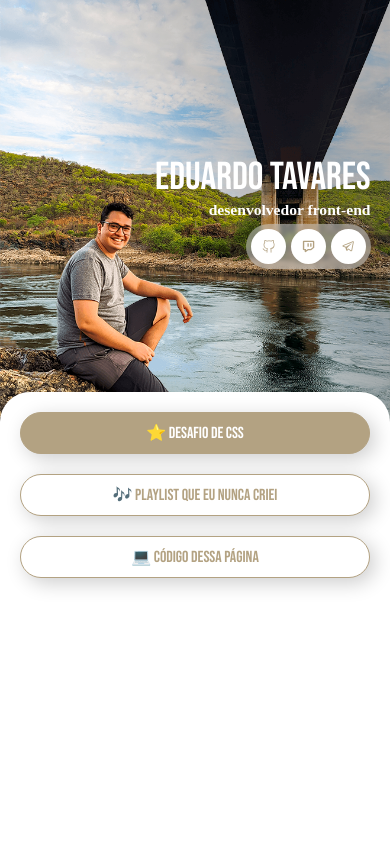
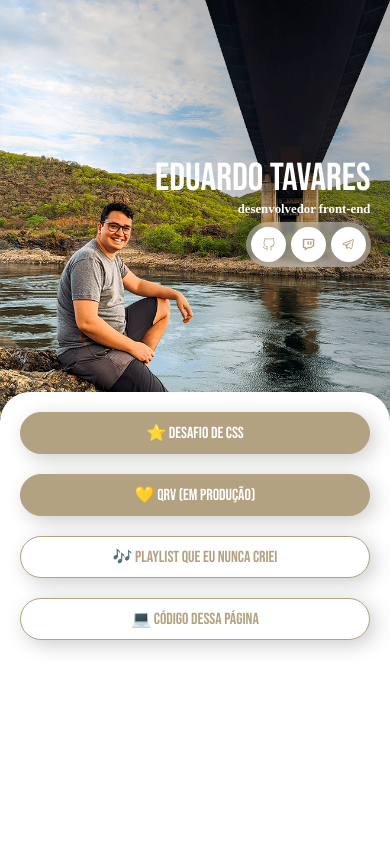
Before and after one commit to edutvares/my-linktree, a plain HTML site: page index.html in a window 390 px wide. Shown: the top 844 px of the page. Drawn offline with nearby package versions, Linux system fonts and the light colour scheme; a web font is replaced by a local one.

Commit message:
Responsividade e link da qrv

```diff
--- a/index.html
+++ b/index.html
@@ -12,6 +12,7 @@
     <link rel="stylesheet" href="./style/style.css" />
   </head>
   <body>
+    <div id="container">
     <header class="header">
       <div id="ceu"></div>
       <div id="montanhas"></div>
@@ -58,6 +59,11 @@
             >⭐️ Desafio de CSS</a
           >
         </li>
+        <li class="destaque">
+          <a href="https://qrvdesign.com"
+            >💛 QRV (em produção)</a
+          >
+        </li>
         <li>
           <a
             href="https://open.spotify.com/playlist/0ATk7GzNiPAggHtqnDDv6X?si=X3BomRcJRBK9H4wK0pfUUQ"
@@ -71,6 +77,7 @@
         </li>
       </ul>
     </main>
+  </div>
   </body>
   <script src="https://cdnjs.cloudflare.com/ajax/libs/gsap/3.6.0/gsap.min.js"></script>
   <script src="https://cdnjs.cloudflare.com/ajax/libs/gsap/3.6.0/ScrollTrigger.min.js"></script>
--- a/style/style.css
+++ b/style/style.css
@@ -8,6 +8,18 @@
 :root {
   --primary-color: #b3a282;
   --background-color: #fff;
+}
+
+body{
+  display: flex;
+  justify-content: center;
+  background-color: var(--primary-color);
+}
+
+#container {
+  max-width: 500px;
+  width: 100%;
+  box-shadow: 5px 5px 20px rgba(0, 0, 0, 0.2);
 }
 
 header {
@@ -77,12 +89,12 @@ header .text-area {
 
 header .text-area h1 {
   font-weight: 400;
-  font-size: clamp(2rem, 10vw, 4rem);
+  font-size: clamp(2rem, 10vw, 2.5rem);
 }
 
 header .text-area h2 {
   font-family: "Belgrano", serif;
-  font-size: clamp(0.5rem, 4vw, 3rem);
+  font-size: clamp(0.5rem, 4vw, 0.8rem);
   margin-bottom: 5px;
 }
 
```
